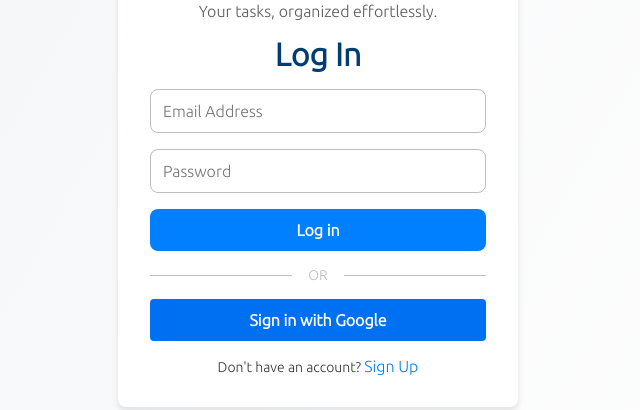
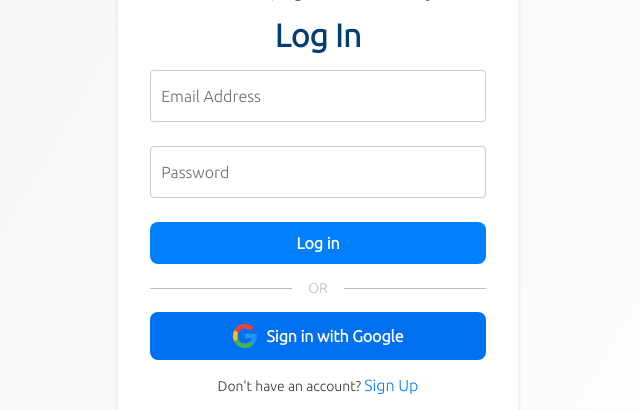
Before and after one commit to janysoth/ReactProjects, a React (Create React App) app in the folder todo-app-v2/: page / in a window 1280 px wide. Shown: the part 310-720 px from the top of the page, without its empty margins (322-962 px from the left). Built offline with nearby package versions, Linux system fonts and the light colour scheme; no server answers.

Commit message:
Add InputField component and Google logo to LoginPage and SignupPage.

```diff
--- a/todo-app-v2/package.json
+++ b/todo-app-v2/package.json
@@ -18,6 +18,7 @@
     "react-bootstrap-icons": "^1.11.4",
     "react-dom": "^18.3.1",
     "react-firebase-hooks": "^5.1.1",
+    "react-icons": "^5.4.0",
     "react-router-dom": "^7.0.2",
     "react-scripts": "5.0.1",
     "react-spring": "^9.7.4",
--- a/todo-app-v2/src/App.css
+++ b/todo-app-v2/src/App.css
@@ -708,38 +708,34 @@
   color: #5a5a5a;
 }
 
-.login-form h2 {
-  font-size: 1.5rem;
-  color: #333;
-  margin-bottom: 0.5rem;
-}
-
-.login-form p {
-  font-size: 1rem;
-  color: #777;
-  margin-bottom: 1.5rem;
-}
-
-.login-button {
+.google-login-button {
   width: 100%;
+  display: flex;
+  align-items: center;
+  justify-content: center;
   padding: 0.75rem;
   background-color: #0070f3;
   color: white;
   border: none;
-  border-radius: 4px;
+  border-radius: 0.5rem;
   font-size: 1rem;
   font-weight: bold;
   cursor: pointer;
   transition: background-color 0.3s ease;
 }
 
-.login-button:hover {
+.google-login-button:hover {
   background-color: #005bb5;
 }
 
-.login-button:disabled {
+.google-login-button:disabled {
   background-color: #b3d4fc;
   cursor: not-allowed;
+}
+
+.google-icon {
+  font-size: 1rem;
+  margin-right: 10px;
 }
 
 .error-message {
@@ -771,15 +767,6 @@
 .email-login-form {
   display: flex;
   flex-direction: column;
-  gap: 1rem;
-}
-
-.email-login-form input {
-  width: 100%;
-  padding: 0.75rem;
-  border: 1px solid #bebebe;
-  border-radius: 0.5rem;
-  font-size: 1rem;
 }
 
 .email-login-form input:focus {
@@ -846,6 +833,12 @@
   text-align: center;
 }
 
+.signup-form input:focus {
+  outline: none;
+  border-color: #0080ff;
+  box-shadow: 0 0 3px #0080ff;
+}
+
 .SignUpPage h1 {
   font-size: 2rem;
   color: #003d73;
@@ -856,20 +849,6 @@
 .SignUpPage form {
   display: flex;
   flex-direction: column;
-}
-
-.SignUpPage input {
-  margin-bottom: 15px;
-  padding: 10px;
-  font-size: 16px;
-  border: 1px solid #ccc;
-  border-radius: 5px;
-}
-
-.SignUpPage input:focus {
-  border-color: #4CAF50;
-  outline: none;
-  box-shadow: 0 0 4px rgba(76, 175, 80, 0.5);
 }
 
 .SignUpPage .button {
@@ -915,3 +894,44 @@
   color: #005bb5;
   cursor: pointer;
 }
+
+
+.field {
+  position: relative;
+  margin-bottom: 1.5rem;
+}
+
+.field input {
+  color: #565656;
+  font-size: 16px;
+  background: none;
+  padding: 1rem;
+  border: 1px solid #ccc;
+  border-radius: 4px;
+  z-index: 1;
+  width: 100%;
+  position: relative;
+}
+
+.field label {
+  position: absolute;
+  top: 50%;
+  left: 0.7rem;
+  transform: translateY(-50%);
+  color: #6f6d70;
+  pointer-events: none;
+  z-index: 2;
+  transition: top 250ms, transform 250ms, font-size 250ms, background-color 250ms;
+}
+
+.field input:focus+label,
+.field input:not(:placeholder-shown)+label {
+  top: -0.5rem;
+  transform: translateY(0);
+  font-size: 0.9rem;
+  background-color: white;
+}
+
+.field ::placeholder {
+  color: transparent;
+}
--- /dev/null
+++ b/todo-app-v2/src/components/InputField.js
@@ -0,0 +1,19 @@
+import React from "react";
+
+const InputField = ({ type = "text", label, value, onChange, ...props }) => {
+  return (
+    <div className="field">
+      <input
+        type={type}
+        value={value}
+        onChange={onChange}
+        placeholder={label}
+        {...props}
+        required
+      />
+      <label htmlFor={value}>{label}</label>
+    </div>
+  );
+};
+
+export default InputField;
--- a/todo-app-v2/src/pages/LoginPage.js
+++ b/todo-app-v2/src/pages/LoginPage.js
@@ -2,6 +2,8 @@ import { signInWithEmailAndPassword, signInWithPopup } from 'firebase/auth';
 import React, { useState } from 'react';
 import { auth, provider } from "../firebase";
 
+import InputField from '../components/InputField';
+import GoogleLogo from '../images/google.png';
 import MainLogo from '../images/USA&Khmer.png';
 
 function LoginPage({ onSwitchToSignUp }) {
@@ -49,21 +51,17 @@ function LoginPage({ onSwitchToSignUp }) {
         <h1>Log In</h1>
 
         <form className="email-login-form" onSubmit={handleEmailLogin}>
-          <input
+          <InputField
             type="email"
-            name="email"
-            placeholder="Email Address"
+            label="Email Address"
             value={email}
             onChange={(e) => setEmail(e.target.value)}
-            required
           />
-          <input
+          <InputField
             type="password"
-            name="password"
-            placeholder="Password"
+            label="Password"
             value={password}
             onChange={(e) => setPassword(e.target.value)}
-            required
           />
           <button type="submit">
             {isLoading ? "Signing In..." : "Log in"}
@@ -73,8 +71,10 @@ function LoginPage({ onSwitchToSignUp }) {
         <div className="divider">
           <span>OR</span>
         </div>
-        <div className="login-form">
-          <button onClick={signInWithGoogle} className="login-button">
+        <div>
+          <button onClick={signInWithGoogle} className="google-login-button">
+            {/* <FaGoogle className="google-icon" /> */}
+            <img src={GoogleLogo} alt="Google logo" className="google-icon" />
             {isLoading ? "Signing In..." : "Sign in with Google"}
           </button>
           {error && <p className="error-message">{error}</p>}
--- a/todo-app-v2/src/pages/SignupPage.js
+++ b/todo-app-v2/src/pages/SignupPage.js
@@ -2,7 +2,8 @@ import { createUserWithEmailAndPassword, updateProfile } from "firebase/auth";
 import React, { useState } from "react";
 import { auth } from "../firebase";
 
-import MainLogo from '../images/USA&Khmer.png';
+import InputField from "../components/InputField"; // Adjust path based on your folder structure
+import MainLogo from "../images/USA&Khmer.png";
 
 const SignUp = ({ onSwitchToLogin }) => {
   const [email, setEmail] = useState("");
@@ -34,7 +35,7 @@ const SignUp = ({ onSwitchToLogin }) => {
       <div className="signup-container">
         <div className="branding">
           <h1>Welcome to My Todo App</h1>
-          <div className='divider'>
+          <div className="divider">
             <img src={MainLogo} alt="flags" className="main-logo" />
           </div>
           <p>Your tasks, organized effortlessly.</p>
@@ -44,40 +45,35 @@ const SignUp = ({ onSwitchToLogin }) => {
 
         {error && <p className="error">{error}</p>}
 
-        <form onSubmit={handleSignUp}>
-          <input
+        <form className="signup-form" onSubmit={handleSignUp}>
+          <InputField
             type="text"
-            placeholder="Display Name"
+            label="Display Name"
             value={displayName}
             onChange={(e) => setDisplayName(e.target.value)}
             required
           />
-          <input
+          <InputField
             type="email"
-            placeholder="Email Address"
+            label="Email Address"
             value={email}
             onChange={(e) => setEmail(e.target.value)}
             required
           />
-          <input
+          <InputField
             type="password"
-            placeholder="Password"
+            label="Password"
             value={password}
             onChange={(e) => setPassword(e.target.value)}
             required
           />
-          <button type="submit" className="button">Sign Up</button>
+          <button type="submit" className="button">
+            Sign Up
+          </button>
         </form>
-        {/*
-        <p>
+
+        <p className="login-text">
           Already have an account?{" "}
-          <button onClick={onSwitchToLogin} className="link-button">
-            Log In
-          </button>
-        </p> */}
-
-        <p class="login-text">
-          Already have an account? {" "}
           <button onClick={onSwitchToLogin} className="link-button">
             Log In
           </button>
```
Also changed, not shown: todo-app-v2/src/images/google.png (added), 1 other file (tests, documents, lock files or other folders).
